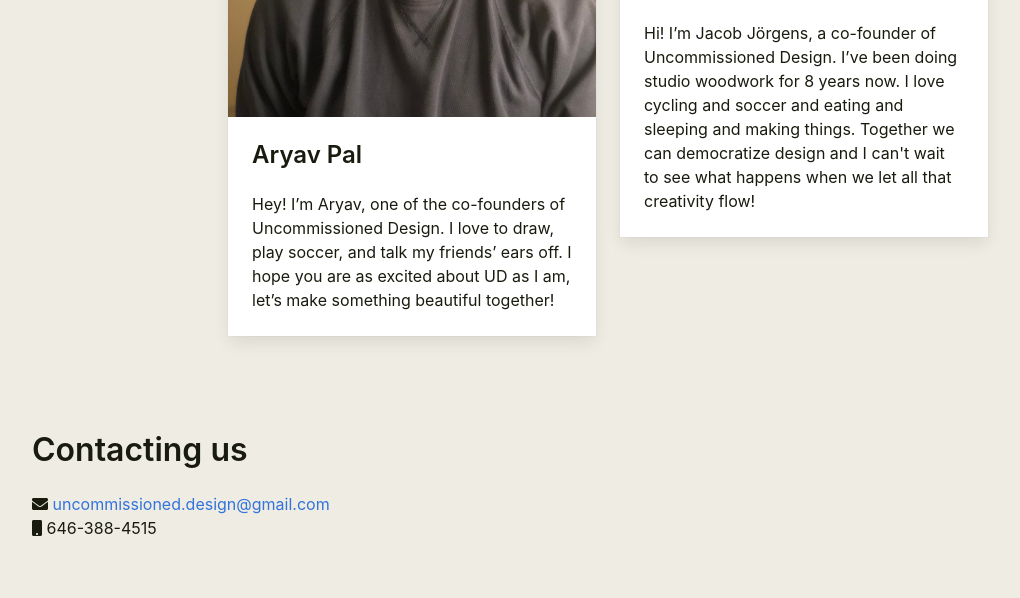
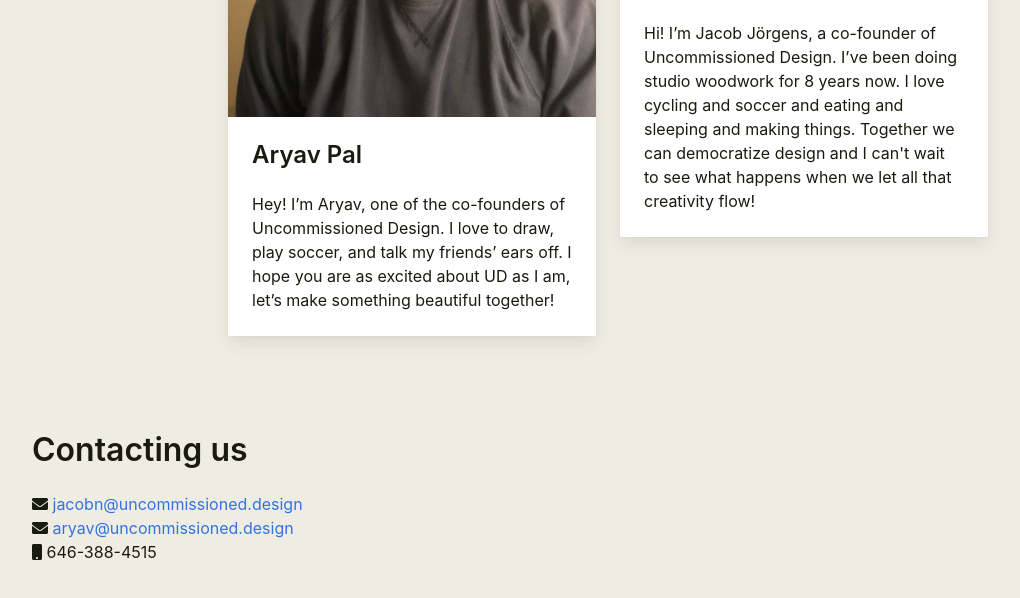
Before and after one commit to jacobjoergens/jacobjoergens.github.io, a plain HTML site: page index.html in a window 1280 px wide. Shown: the part 3339-3937 px from the top of the page, without its empty margins (32-1052 px from the left). Drawn offline with Linux system fonts and the light colour scheme.

Commit message:
updated emails

```diff
--- a/index.html
+++ b/index.html
@@ -166,7 +166,11 @@
         <ul>
           <li>
             <i class="fa fa-envelope" aria-hidden="true"></i>
-            <a href="mailto:uncommissioned.design@gmail.com">uncommissioned.design@gmail.com</a>
+            <a href="mailto:jacob@uncommissioned.design">jacobn@uncommissioned.design</a>
+          </li>
+          <li>
+            <i class="fa fa-envelope" aria-hidden="true"></i>
+            <a href="mailto:aryav@uncommissioned.design">aryav@uncommissioned.design</a>
           </li>
           <li>
             <i class="fa fa-mobile" aria-hidden="true"></i>
```
